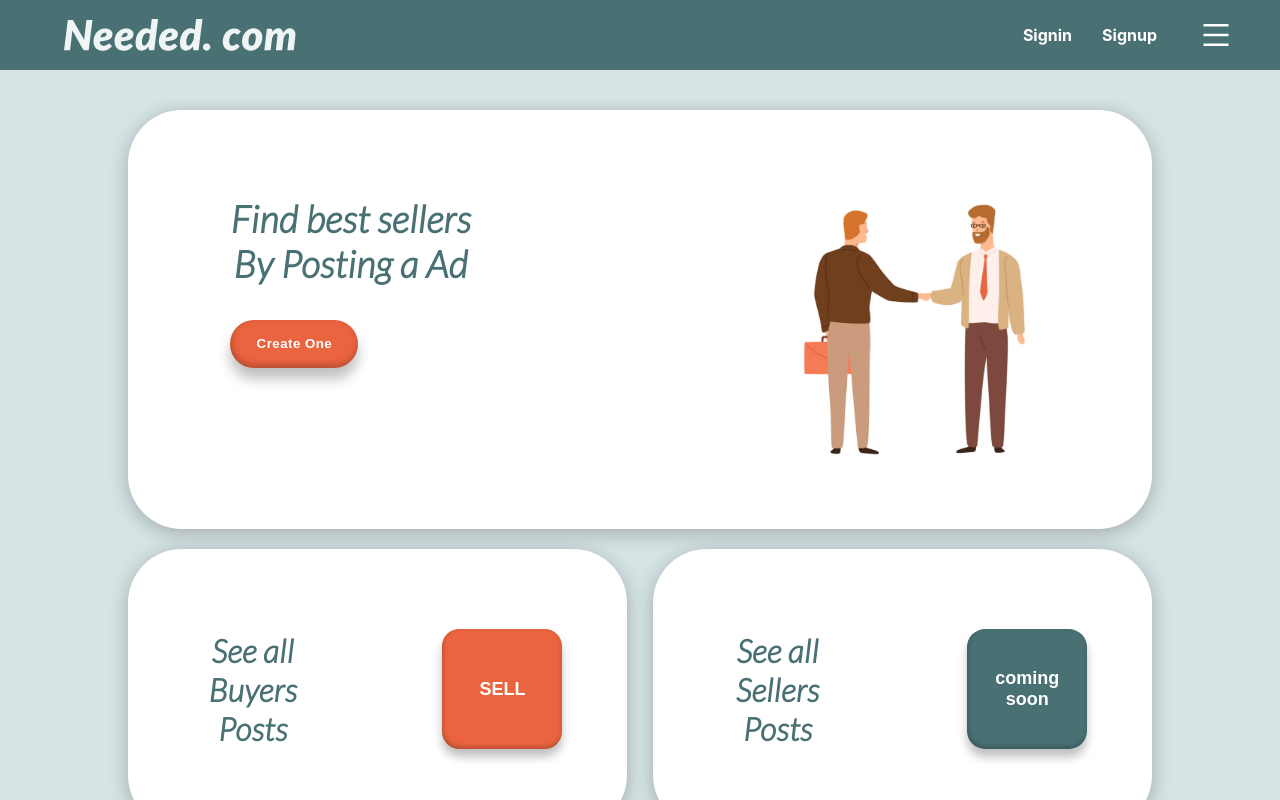
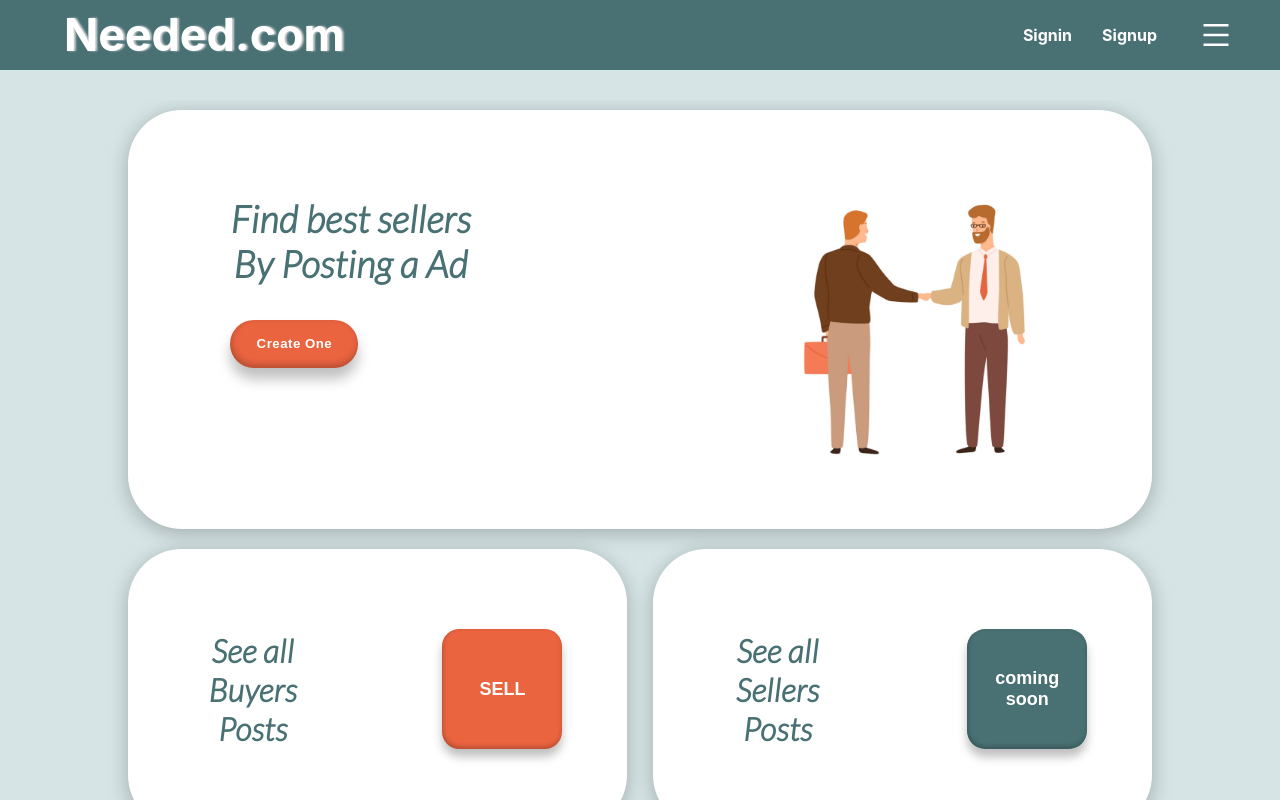
Before and after one commit to Akhancode/needed.com, a React (Create React App) app in the folder client/: page / in a window 1280 px wide. Built offline with nearby package versions, Linux system fonts and the light colour scheme.

Commit message:
changed logo from svg to text and styled the text shadows

```diff
--- a/client/src/components/topbar/Topbar.jsx
+++ b/client/src/components/topbar/Topbar.jsx
@@ -33,7 +33,8 @@ const Topbar = () => {
       <div className="left">
       <Link to='/' className='link'>
         <div className="logo">
-          <img src={process.env.PUBLIC_URL + '/topbar/Needed.svg'} style={{height:'100%'}}/>
+          {/* <img src={process.env.PUBLIC_URL + '/topbar/Needed.svg'} style={{height:'100%'}}/> */}
+          <h1>Needed.com</h1>
         </div>
       </Link>
       </div>
--- a/client/src/components/topbar/topbar.scss
+++ b/client/src/components/topbar/topbar.scss
@@ -19,10 +19,14 @@ $mainColor: white;
             color: red;
         }
         .logo{
-            height: 2rem;
+            font-size: 1.4rem;
+            color: white;
+            text-shadow: 2px 0px 2px lightgray;
+            transition: all ease-out 100ms;
         }
         .logo:hover{
-            box-shadow: 0px 2px 2px 0px rgba(0, 0, 0, 0.2);
+            // box-shadow: 0px 2px 2px 0px rgba(0, 0, 0, 0.2);
+            color: #EB6440;
         }
 
     }
```
